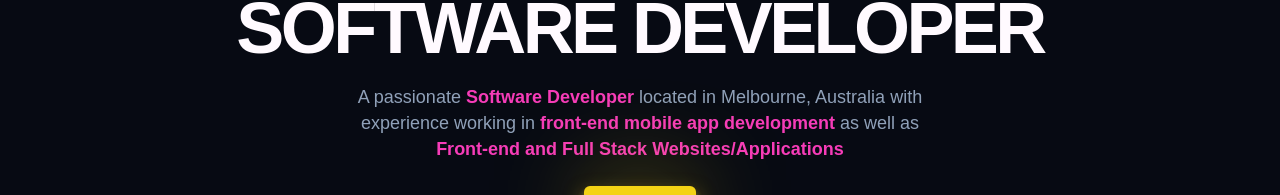
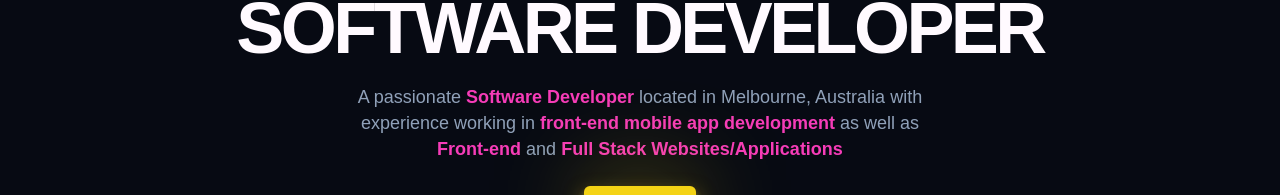
Before and after one commit to jeddnugent/personal-portfolio, a React (Vite) app: page / in a window 1280 px wide. Shown: the part 334-529 px from the top of the page. Built offline with nearby package versions, Linux system fonts and the light colour scheme.

Commit message:
Update <strong> usage in hero text

```diff
--- a/src/components/Hero.tsx
+++ b/src/components/Hero.tsx
@@ -7,8 +7,7 @@ function Hero() {
 				<img className="hero__img" src="/headshot.jpeg" alt="Profile Picture Headshot" />
 				<h2 className="hero__subtitle">Hi, I'm Jedd 👋</h2>
 				<h1 className="hero__title">Software Developer</h1>
-				<p className="hero__desc">A passionate <strong>Software Developer</strong> located in Melbourne, Australia with experience working in <strong>front-end mobile app development </strong>
-					as well as <strong>Front-end and Full Stack Websites/Applications</strong></p>
+				<p className="hero__desc">A passionate <strong>Software Developer</strong> located in Melbourne, Australia with experience working in <strong>front-end mobile app development </strong> as well as <strong>Front-end</strong> and <strong>Full Stack Websites/Applications</strong></p>
 				<a className="hero__btn btn" href="mailto:jeddnugent@gmail.com" target="_blank">React out</a>
 			</div>
 		</>
```
